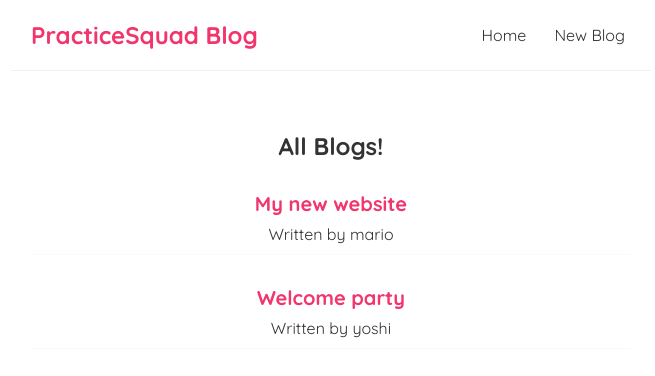
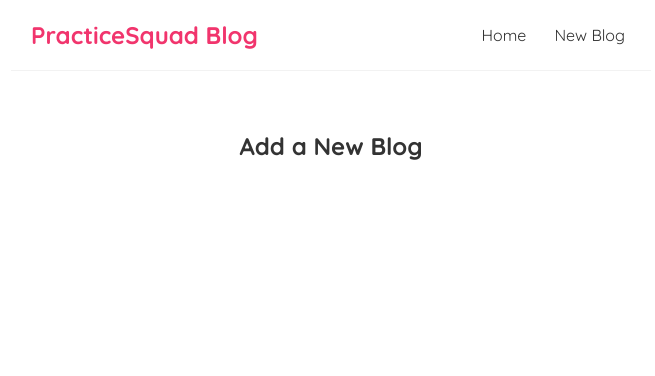
Before and after one commit to ncarlson55/practice-react-blogApp, a React (Create React App) app: page /create in a window 1280 px wide. Shown: the top 376 px of the page, without its empty margins (309-964 px from the left). Built offline with nearby package versions, Linux system fonts and the light colour scheme; data requests are answered from the project's data file.

Commit message:
Router Links added to Navbar buttons

```diff
--- a/src/App.js
+++ b/src/App.js
@@ -1,6 +1,7 @@
 import "./App.css";
 import Navbar from "./Navbar"
 import Home from './Home'
+import Create from './Create'
 import { BrowserRouter as Router, Route, Switch} from 'react-router-dom'
 
 function App() {
@@ -11,8 +12,13 @@
         <Navbar />
         <div className="content">
           <Switch>
-            <Route path="/" >
+            {/* Home Path Route */}
+            <Route exact path="/" >
               <Home />
+            </Route>
+            {/* Create Path Route */}
+            <Route path="/create">
+              <Create />
             </Route>
           </Switch>
         </div>
--- /dev/null
+++ b/src/Create.js
@@ -0,0 +1,10 @@
+const Create = () => {
+    return (
+        <div className="create">
+            <h2>Add a New Blog</h2>
+        </div>
+     );
+}
+
+
+export default Create;
--- a/src/Navbar.js
+++ b/src/Navbar.js
@@ -1,10 +1,12 @@
+import { Link } from 'react-router-dom'
+
 const Navbar = () => {
     return (
         <nav className='navbar'>
             <h1>PracticeSquad Blog</h1>
             <div className="links">
-                <a href="/">Home</a>
-                <a href="/create" >New Blog</a>
+                <Link to="/">Home</Link>
+                <Link to="/create" >New Blog</Link>
             </div>
         </nav>
      );
```
